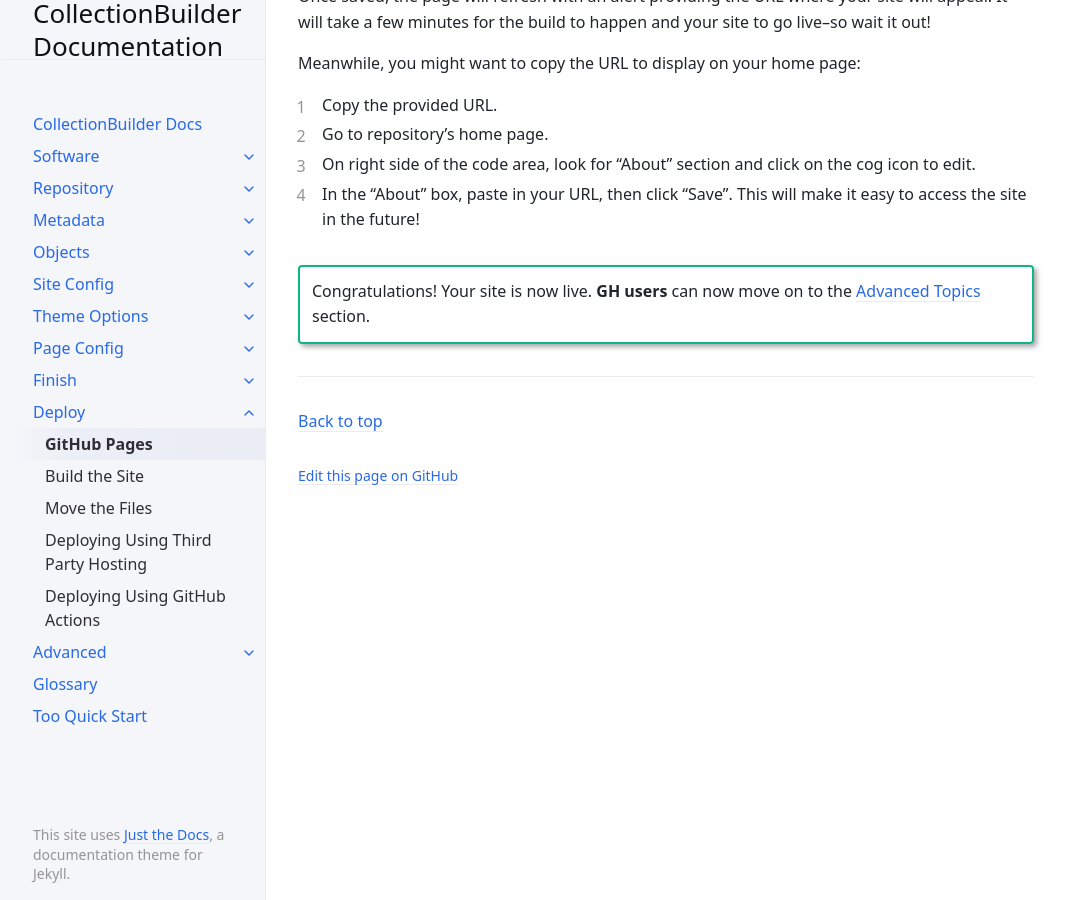
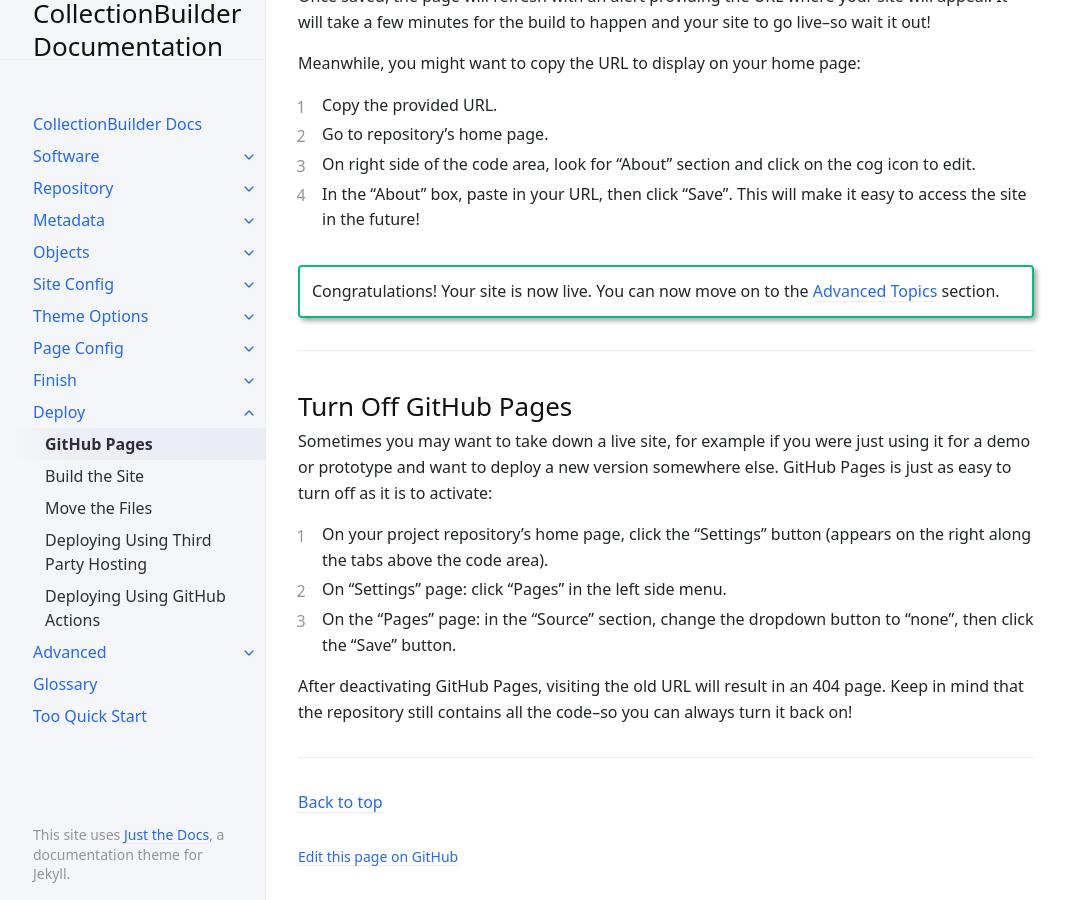
Before and after one commit to CollectionBuilder/cb-docs, a Jekyll site: the page built from docs/deploy/gh-pages.md, in a window 1280 px wide and 900 px high, scrolled down 600 px. Shown: the whole window, without its empty margins (106-1177 px from the left). Built offline with Jekyll 4.4.1, drawn with Linux system fonts in a browser that asks for light colours.

Commit message:
turn off gh pages

```diff
--- a/docs/deploy/gh-pages.md
+++ b/docs/deploy/gh-pages.md
@@ -9,7 +9,7 @@ nav_order: 1
 **These instructions are for GH Users.**
 Other CollectionBuilder types rely on Jekyll plugins, thus will not build properly using GitHub Pages--see [GitHub Actions]({{ '/docs/deploy/actions/' | relative_url }}) for an alternative.
 
-{:.alert}
+{:.alert .alert-blue}
 **Note**: Your repository must be public to use GitHub Pages unless you have a paid account.
 To make your repository public, go to the Settings page and scroll down to the red box at the bottom and click the "Change repository visibility" option.
 
@@ -32,4 +32,18 @@ Meanwhile, you might want to copy the URL to display on your home page:
 {:.alert .alert-green}
 Congratulations!
 Your site is now live.
-**GH users** can now move on to the [Advanced Topics]({{ '/docs/advanced/' | relative_url }}) section.
+You can now move on to the [Advanced Topics]({{ '/docs/advanced/' | relative_url }}) section.
+
+-------------
+
+## Turn Off GitHub Pages
+
+Sometimes you may want to take down a live site, for example if you were just using it for a demo or prototype and want to deploy a new version somewhere else.
+GitHub Pages is just as easy to turn off as it is to activate:
+
+1. On your project repository's home page, click the "Settings" button (appears on the right along the tabs above the code area).
+2. On "Settings" page: click "Pages" in the left side menu.
+3. On the "Pages" page: in the "Source" section, change the dropdown button to "none", then click the "Save" button.
+
+After deactivating GitHub Pages, visiting the old URL will result in an 404 page.
+Keep in mind that the repository still contains all the code--so you can always turn it back on!
```
